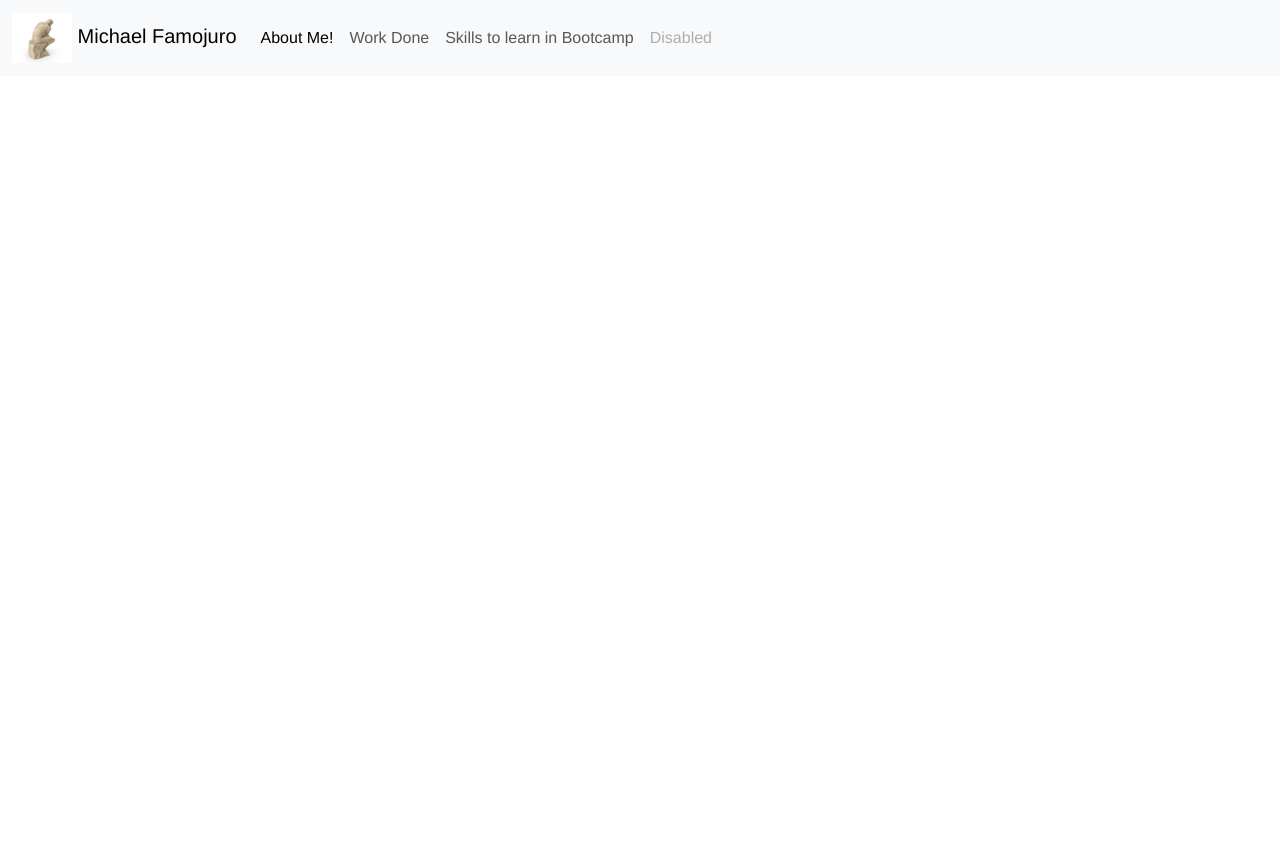
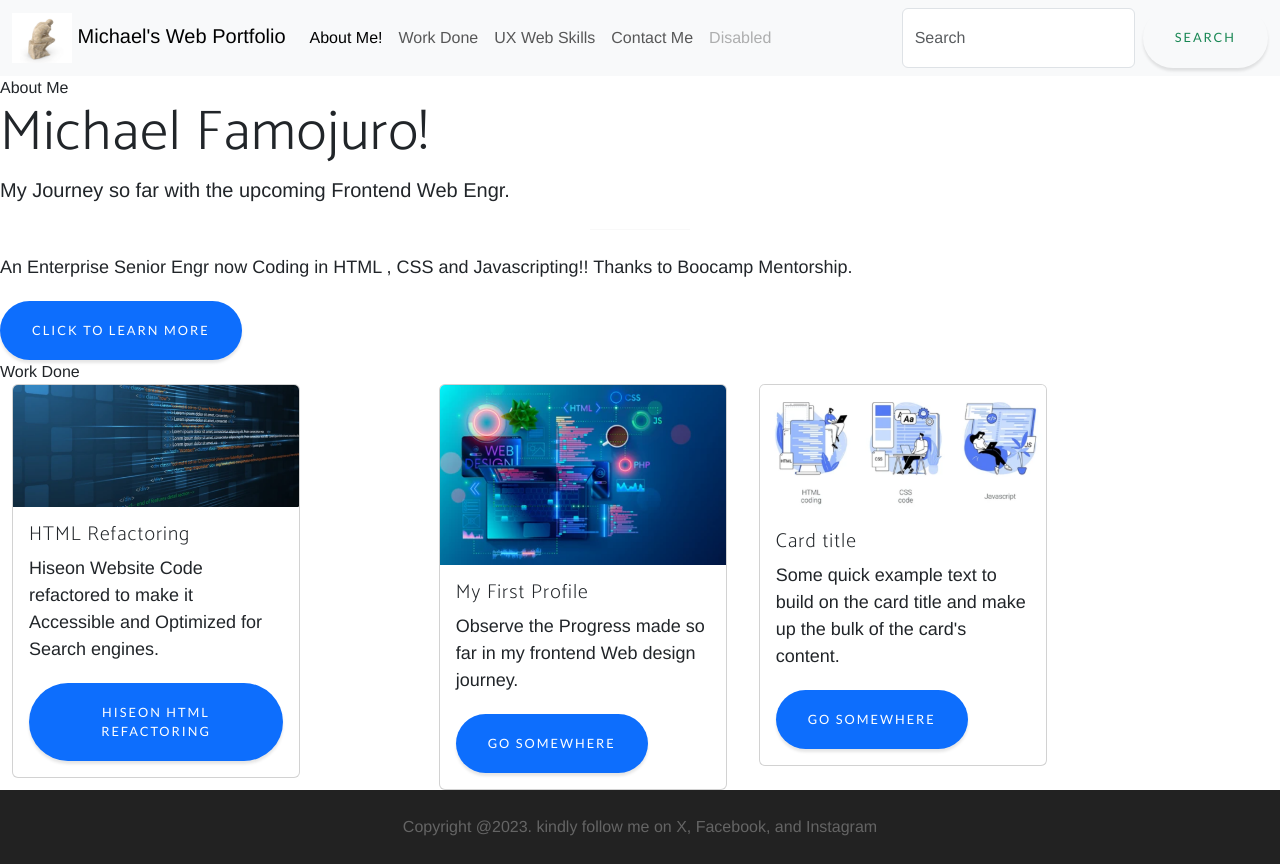
Before and after one commit to michaelfame/Bootstrap-Portfolio, a plain HTML site: page index.html in a window 1280 px wide. Before the commit the page ends 800 px from the top, so only its background shows below. Drawn offline with nearby package versions, Linux system fonts and the light colour scheme; a web font is replaced by a local one.

Commit message:
using bootstrap, created the Jumbo button, About me, Work done using card and the footer

```diff
--- a/css/style.css
+++ b/css/style.css
@@ -114,15 +114,15 @@ section h2 {
 header.masthead {
   position: relative;
   width: 100%;
-  padding-top: 150px;
-  padding-bottom: 100px;
+  padding-top: 100px;
+  padding-bottom: 50px;
   color: white;
   background: url('../images/bg-img.png');
 }
 
 header.masthead .header-content {
-  max-width: 500px;
-  margin-bottom: 100px;
+  max-width: 100px;
+  margin-bottom: 50px;
   text-align: center;
 }
 
@@ -131,7 +131,7 @@ header.masthead .header-content h1 {
 }
 
 header.masthead .device-container {
-  max-width: 325px;
+  max-width: 125px;
   margin-right: auto;
   margin-left: auto;
 }
--- a/index.html
+++ b/index.html
@@ -33,7 +33,7 @@
     <div class="container-fluid">
       <a class="navbar-brand" href="#">
         <img src="/images/profile icon.png" alt="Logo" width="60" height="50" class="d-inline-block align-center">
-        Michael Famojuro
+        Michael's Web Portfolio
       </a>
         <button class="navbar-toggler" type="button" data-bs-toggle="collapse" data-bs-target="#navbarNavAltMarkup" aria-controls="navbarNavAltMarkup" aria-expanded="false" aria-label="Toggle navigation">
         <span class="navbar-toggler-icon"></span>
@@ -42,8 +42,94 @@
         <div class="navbar-nav">
           <a class="nav-link active" aria-current="page" href="#">About Me!</a>
           <a class="nav-link" href="#">Work Done</a>
-          <a class="nav-link" href="#">Skills to learn in Bootcamp</a>
+          <a class="nav-link" href="#">UX Web Skills </a>
+          <a class="nav-link" href="#">Contact Me</a>
           <a class="nav-link disabled" aria-disabled="true">Disabled</a>
         </div>
       </div>
+      <form class="d-flex">
+        <input class="form-control me-2" type="search" placeholder="Search" aria-label="Search">
+        <button class="btn btn-outline-success" type="submit">Search</button>
+      </form>
     </div>
+    </nav>
+
+
+<!-- About Me -->
+<div class="nav-about-me" >About Me</div>
+<div class="4">
+    <h1 class="display-4">Michael Famojuro!</h1>
+    <p class="lead">My Journey so far with the upcoming Frontend Web Engr.</p>
+  <hr class="my-4">
+  <p>An Enterprise Senior Engr now Coding in HTML , CSS and Javascripting!! Thanks to Boocamp Mentorship. </p>
+  <a class="btn btn-primary btn-lg" href="#" role="button">CLick to Learn more</a>
+</div>
+
+<!-- Work Done by Michael Famojuro -->
+<div class="nav-work-done" >Work Done</div>
+<div class="container-fluid">
+  <div class="row">
+    <div class="cardContainer col-lg-4 col-md-4 col-sm-12">
+      <div>
+        <div class="card" style="width: 18rem;">
+          <img src="/images/html refactoring 1.png" class="card-img-top" alt="...">
+          <div class="card-body">
+            <h5 class="card-title">HTML Refactoring</h5>
+            <p class="card-text">Hiseon Website Code refactored to make it Accessible and Optimized for Search engines.</p>
+            <a href="#" class="btn btn-primary">Hiseon HTML refactoring</a>
+          </div>
+        </div>
+        </div>
+    </div>
+
+      <div class="cardContainer col-lg-3 col-md-3 col-sm-12">
+          <div>
+            <div class="card" style="width: 18rem;">
+              <img src="/images/things to learn in UX.png" class="card-img-top" alt="...">
+              <div class="card-body">
+                <h5 class="card-title">My First Profile</h5>
+                <p class="card-text">Observe the Progress made so far in my frontend Web design journey.</p>
+                <a href="#" class="btn btn-primary">Go somewhere</a>
+              </div>
+            </div>
+            </div>
+        </div>
+
+           <div class="cardContainer col-lg-3 col-md-3 col-sm-12">
+              <div>
+                <div class="card" style="width: 18rem;">
+                  <img src="/images/html css and javascripting pic.png" class="card-img-top" alt="...">
+                  <div class="card-body">
+                    <h5 class="card-title">Card title</h5>
+                    <p class="card-text">Some quick example text to build on the card title and make up the bulk of the card's content.</p>
+                    <a href="#" class="btn btn-primary">Go somewhere</a>
+                  </div>
+                </div>
+                </div>
+            </div>
+<!--Footer details-->
+            <footer class="footer">
+            <div class="container">
+              <span class="text muted">Copyright @2023. kindly follow me on X, Facebook, and Instagram</span>
+              </div>
+            </footer>
+            </div>
+
+
+
+
+
+
+
+
+
+
+
+
+
+
+<script src="https://cdn.jsdelivr.net/npm/@popperjs/core@2.11.7/dist/umd/popper.min.js" integrity="sha384-zYPOMqeu1DAVkHiLqWBUTcbYfZ8osu1Nd6Z89ify25QV9guujx43ITvfi12/QExE" crossorigin="anonymous"></script>
+<script src="https://cdn.jsdelivr.net/npm/bootstrap@5.3.0-alpha3/dist/js/bootstrap.min.js" integrity="sha384-Y4oOpwW3duJdCWv5ly8SCFYWqFDsfob/3GkgExXKV4idmbt98QcxXYs9UoXAB7BZ" crossorigin="anonymous"></script>
+</body>
+
+</html>
```
Also changed, not shown: images/SF.png (deleted), images/avatar on a computer.png (added), images/demo-screen-1 1.png (deleted), images/html css and javascripting pic.png (added), images/html refactoring 1.png (added), images/things to learn in UX.png (added), images/travel-california-solution.PNG (deleted), 1 other file.
